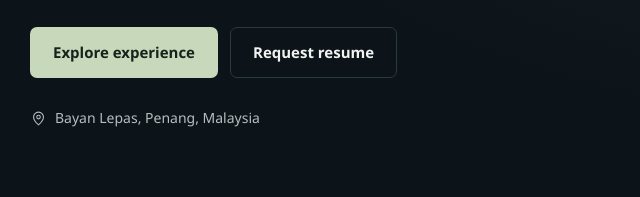
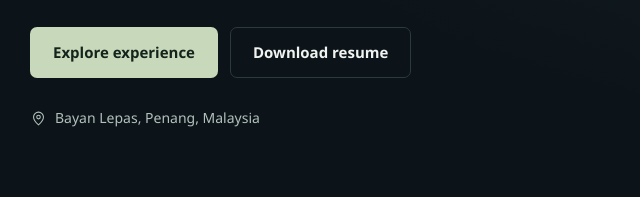
Before and after one commit to shann8888/my-resume-site, a plain HTML site: page index.html in a window 1280 px wide. Shown: the part 594-791 px from the top of the page, 50-690 px from the left. Drawn offline with Linux system fonts and the light colour scheme.

Commit message:
Link home page button to downloadable resume PDF

```diff
--- a/index.html
+++ b/index.html
@@ -44,7 +44,7 @@
             <p class="hero-description hero-entry">An Information Technology student bringing together IT support, web development, and hands-on operations experience.</p>
             <div class="button-row hero-entry">
                 <a class="button button-primary" href="#experience">Explore experience</a>
-                <a class="button button-secondary" href="mailto:shanhesshan@gmail.com?subject=Resume%20request">Request resume</a>
+                <a class="button button-secondary" href="documents/resume.pdf" download="Hesshan_Panjacharam_Resume.pdf">Download resume</a>
             </div>
             <p class="hero-location hero-entry"><svg class="icon " viewBox="0 0 24 24" fill="none" stroke="currentColor" stroke-width="1.5" stroke-linecap="round" stroke-linejoin="round" aria-hidden="true"><path d="M19 10c0 5-7 11-7 11S5 15 5 10a7 7 0 1 1 14 0Z"/><circle cx="12" cy="10" r="2.5"/></svg> Bayan Lepas, Penang, Malaysia</p>
         </div>
```
